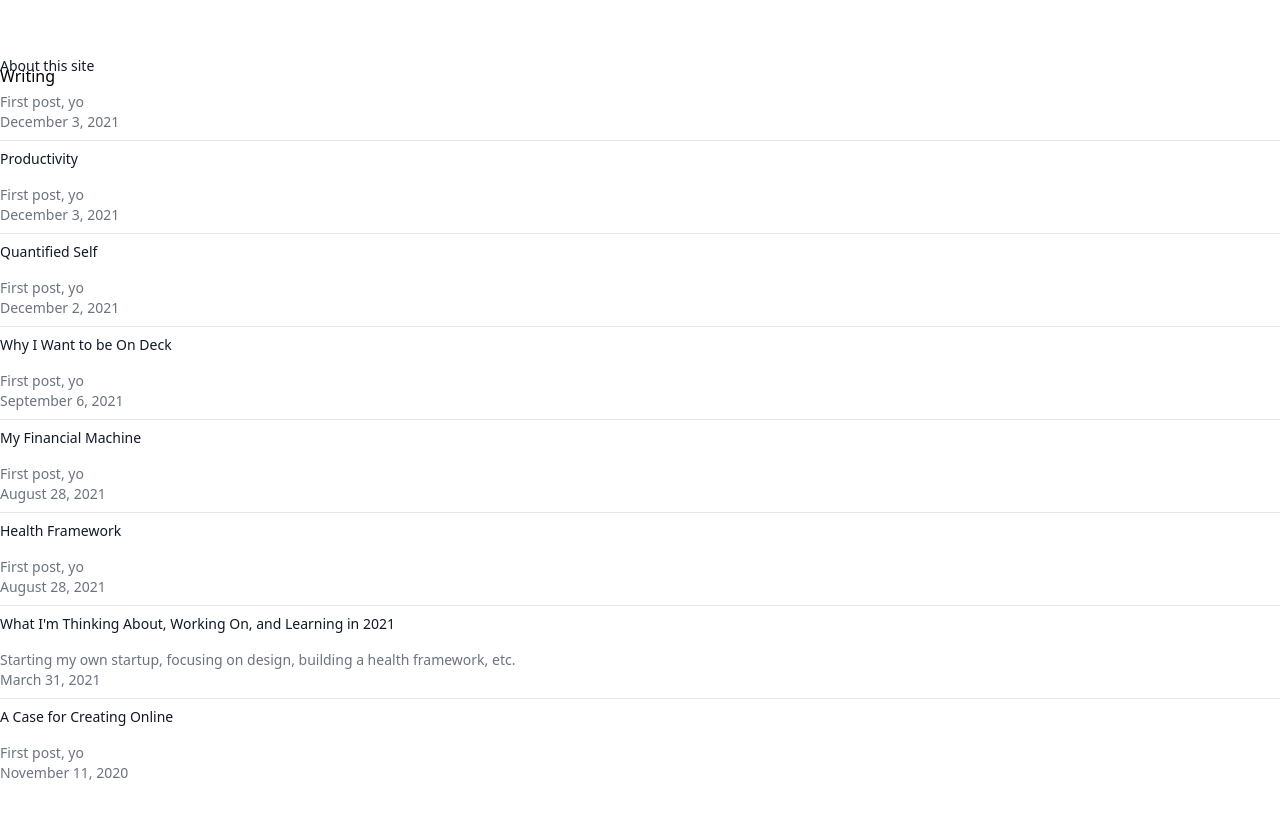
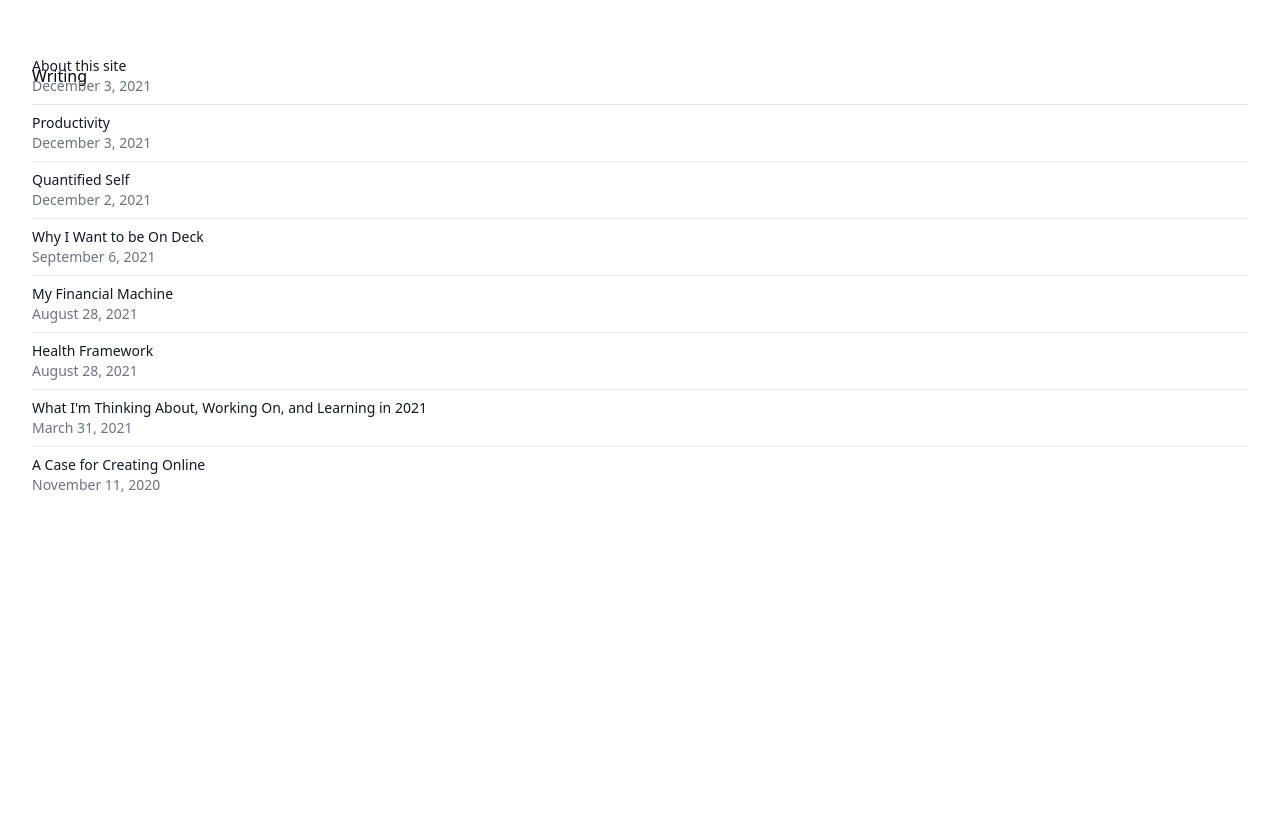
Before and after one commit to nmandal/nickmandal, a Next.js app: page /writing in a window 1280 px wide. Shown: the part 112-930 px from the top of the page. After the commit the page ends 800 px from the top, so only its background shows below. Built offline with nearby package versions, Linux system fonts and the light colour scheme; what @tailwindcss/typography would draw is missing.

Commit message:
show writing

```diff
--- a/components/Writing.js
+++ b/components/Writing.js
@@ -23,7 +23,7 @@ export default function Writing () {
                 </Link>
             </li>
         </ul>
-        {/* <h6 className="prose prose-md text-gray-500 mx-auto">
+        <h6 className="prose prose-md text-gray-500 mx-auto">
             <Link href="/writing">
             <a className="focus:outline-none">
             <span className="absolute inset-0" aria-hidden="true" />
@@ -31,7 +31,7 @@ export default function Writing () {
             <span aria-hidden="true"> &rarr;</span>
             </a>
             </Link>
-        </h6> */}
+        </h6>
       </div>
     )
   }
--- a/pages/writing.tsx
+++ b/pages/writing.tsx
@@ -28,7 +28,7 @@ const Writing = ({ posts }: Props) => {
   );
 
   return (
-    <div className="prose mx-auto my-24">
+    <div className="prose mx-auto px-4 sm:px-6 lg:px-8 my-24">
       <h1>Writing</h1>
 
       <div className="bg-white">
@@ -44,10 +44,10 @@ const Writing = ({ posts }: Props) => {
               <div className={classNames(postIdx === 0 ? '' : 'border-t border-gray-200', 'flex-1 py-2')}>
                   <h3 className="font-medium text-gray-900">{post.data.title}</h3>
 
-                <div
+                {/* <div
                   className="mt-4 prose prose-sm max-w-none text-gray-500"
                   dangerouslySetInnerHTML={{ __html: post.data.description }}
-                />
+                /> */}
                 <p>
                   <time dateTime={post.data.datetime}>{post.data.date}</time>
                 </p>
```
